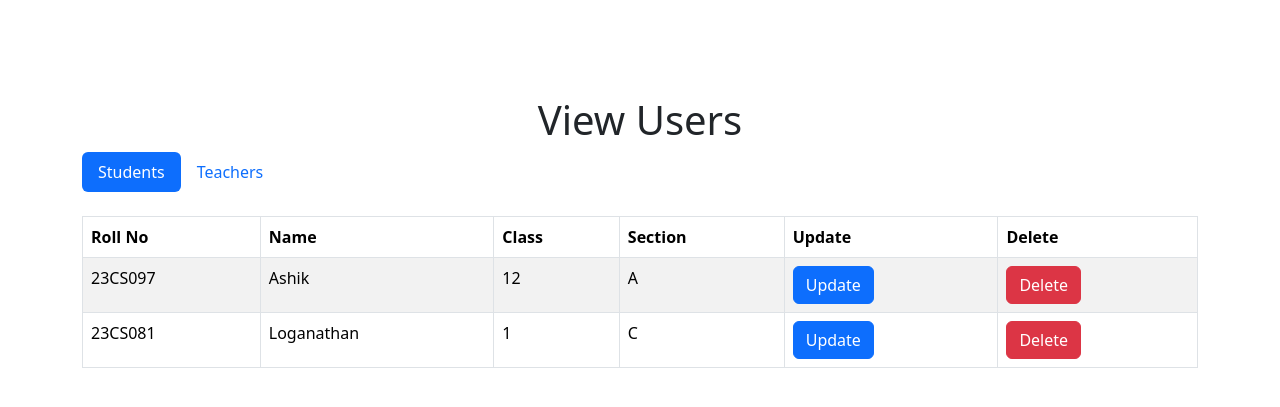
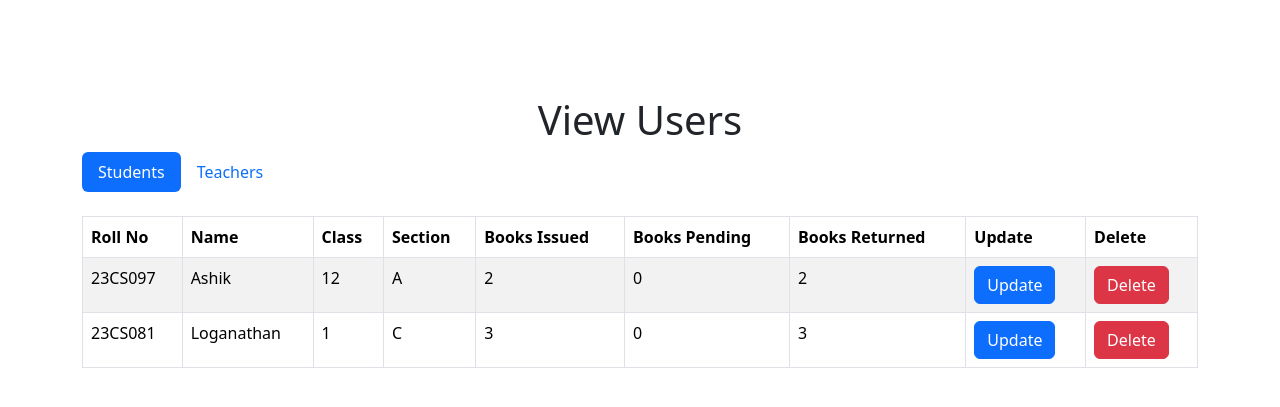
Before and after one commit to Lekhan11/Library_Manager, a Django app: page /view_users/ in a window 1280 px wide. Shown: the part 56-463 px from the top of the page. Run offline with Django 5.2, Linux system fonts and the light colour scheme; data comes from the database, SQL or seed files in the repository; both versions use the stored data as it was after the commit; data that the repository does not hold is empty; some libraries are stand-ins or nearby versions.

Commit message:
viewe books partialy completed

```diff
--- a/Library/templates/base.html
+++ b/Library/templates/base.html
@@ -53,6 +53,7 @@
                         </ul>
                     </li>
 
+                    <li><a class="nav-link" href="{% url 'view_books' %}">View Books</a></li>
                 </ul>
             </div>
         </div>
--- a/Library/templates/viewusers.html
+++ b/Library/templates/viewusers.html
@@ -36,6 +36,9 @@
                             <th>Name</th>
                             <th>Class</th>
                             <th>Section</th>
+                            <th>Books Issued</th>
+                            <th>Books Pending</th>
+                            <th>Books Returned</th>
                             <th>Update</th>
                             <th>Delete</th>
                         </tr>
@@ -47,6 +50,9 @@
                             <td>{{ user.name }}</td>
                             <td>{{ user.class_id }}</td>
                             <td>{{ user.section }}</td>
+                            <td>{{ user.books_issued }}</td>
+                            <td>{{ user.books_pending }}</td>
+                            <td>{{ user.books_returned }}</td>
                             <td><button class="btn btn-primary" data-bs-toggle="modal" data-bs-target="#editUserModal{{ user.id }}">Update</button></td>
                             <td><a href="{% url 'delete_user' 'student' user.id %}" class="btn btn-danger">Delete</a></td>
                         </tr>
--- a/Library/urls.py
+++ b/Library/urls.py
@@ -13,7 +13,7 @@ path('view_users/', viewUsers, name='view_users'),
 path('view_users/update/<str:role>/<int:id>/', updateUser, name='update_user'),
 path('view_users/delete/<str:role>/<int:id>/', deleteUser, name='delete_user'),
 path('return_book/', returnBook,name='return_book'),
-#path('view_books/', viewBooks, name='view_books'),
+path('view_books/', viewBooks, name='view_books'),
 #path('view_books/delete/<int:id>/', deleteBook, name='delete_book'),
 #path('view_books/update/<int:id>/', updateBook, name='update_book'),
 ]
--- a/Library/views.py
+++ b/Library/views.py
@@ -204,6 +204,9 @@ def returnBook(request):
         book_id = request.POST.get('book_id')
         return_date = request.POST.get('returnDate')
         book_condition = request.POST.get('condition')
+        if not Book.objects.filter(isbn=book_id).exists():
+            messages.error(request, 'Book not found')
+            return redirect('return_book')
         if Students.objects.filter(roll_no=user_id).exists():
             user = Students.objects.get(roll_no=user_id)
         elif Teacher.objects.filter(teacher_id=user_id).exists():
@@ -215,6 +218,10 @@ def returnBook(request):
             messages.error(request, 'All fields are required')
             return redirect('return_book')
         else:
+            issued_book = IssuedBooks.objects.filter(user=user.id, book=Book.objects.get(isbn=book_id)).first()
+            if not issued_book:
+                messages.error(request, 'Book not issued to this user')
+                return redirect('return_book')
             returnBook = ReturnedBooks(user=user, book=Book.objects.get(isbn=book_id), return_date=return_date ,condition=book_condition)
             returnBook.save()
             if user.books_pending <= 0:
@@ -233,3 +240,8 @@ def returnBook(request):
         return render(request, 'returnBook.html')
     else:
         return render(request, 'returnBook.html')
+
+def  viewBooks(request):
+    books = Book.objects.all()
+    categories = Category.objects.all()
+    return render(request, 'view_books.html', {'books': books, 'categories': categories})
```
Also changed, not shown: Library/templates/view_books.html (added, +48 -0 lines), db.sqlite3.
